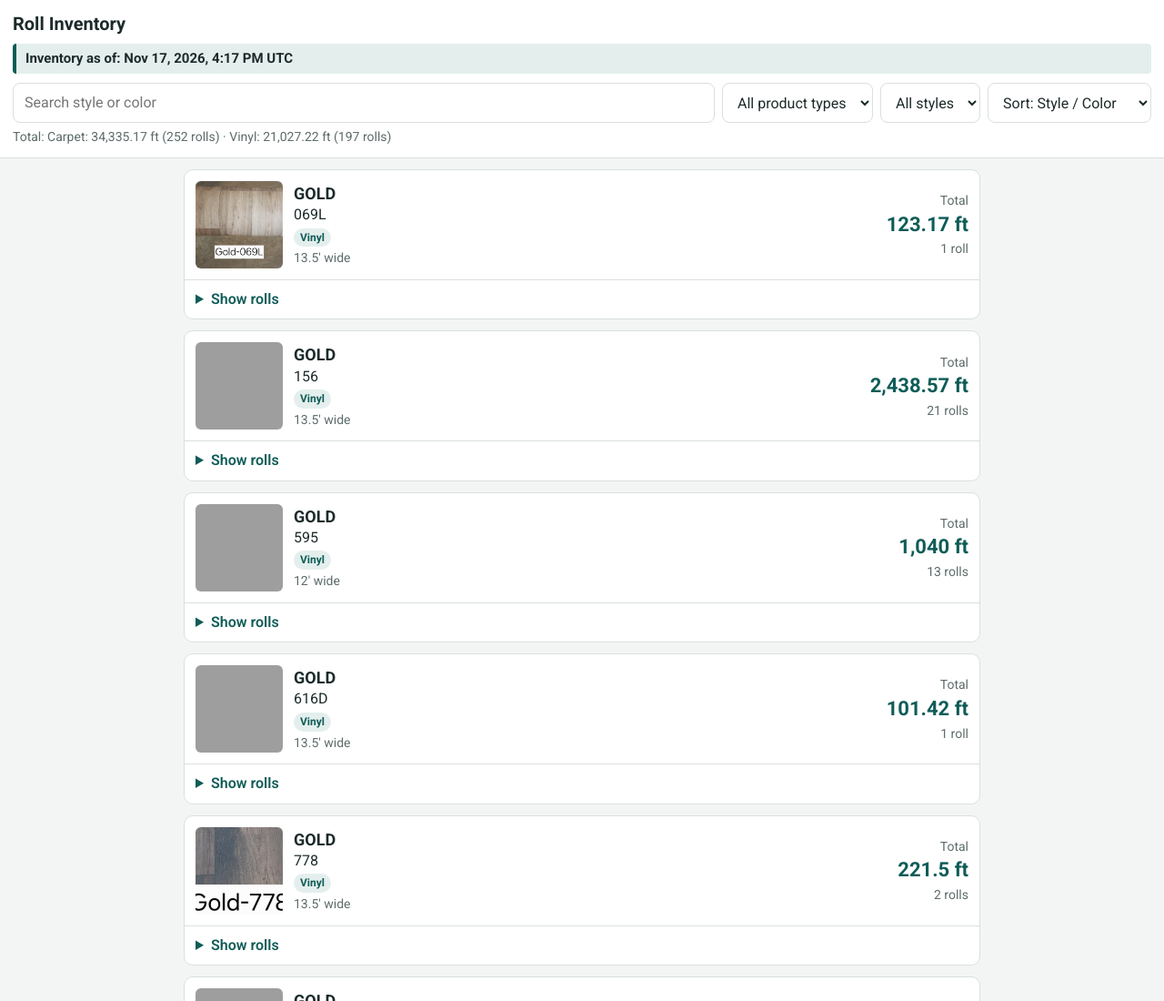
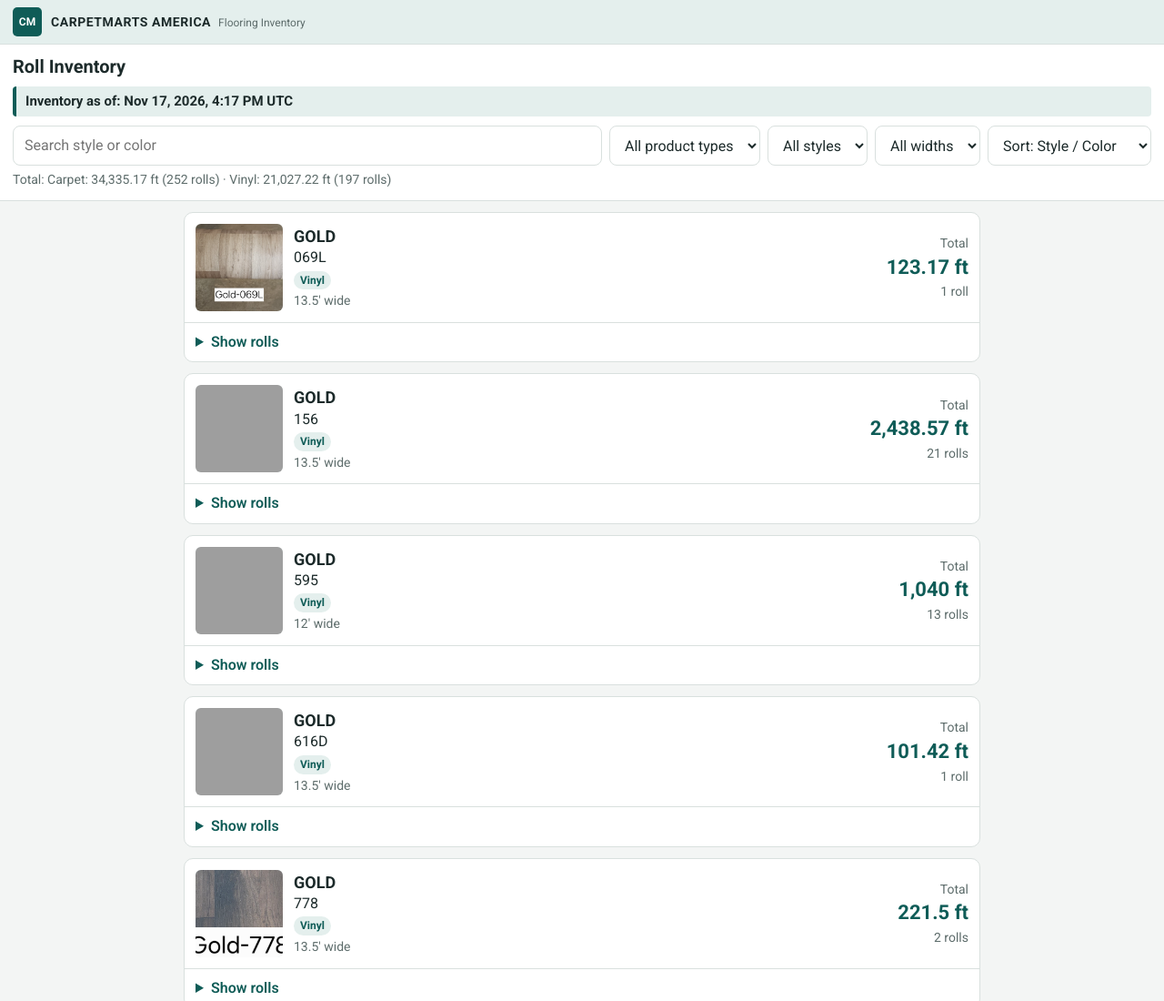
Before and after one commit to concordaldon1/catalog-test, a plain HTML site: page index.html in a window 1280 px wide. Shown: the top 1100 px of the page at 91% size. Drawn offline with Linux system fonts and the light colour scheme; grey boxes are pictures that could not be loaded.

Commit message:
Added brand banner

```diff
--- a/index.html
+++ b/index.html
@@ -14,6 +14,10 @@
 body{margin:0;background:var(--bg);color:var(--ink);font:16px/1.4 "Roboto","Segoe UI",system-ui,sans-serif}
 header{position:sticky;top:0;z-index:5;background:var(--card);border-bottom:1px solid var(--line);padding:12px 14px}
 h1{margin:0 0 8px;font-size:20px;font-weight:700}
+.brand-banner{display:flex;align-items:center;gap:10px;margin:-12px -14px 10px;padding:8px 14px;background:var(--accent2);border-bottom:1px solid var(--line)}
+.brand-mark{display:grid;place-items:center;width:32px;height:32px;flex:none;border-radius:5px;background:var(--accent);color:#fff;font-size:12px;font-weight:700}
+.brand-name{font-size:14px;font-weight:700;color:var(--ink);letter-spacing:.04em;text-transform:uppercase}
+.brand-caption{margin-left:8px;color:var(--mute);font-size:12px}
 .bar{display:flex;gap:8px;flex-wrap:wrap}
 input,select,button{font:inherit;padding:10px 12px;border:1px solid var(--line);border-radius:8px;background:var(--card);color:var(--ink)}
 input[type=search]{flex:1 1 200px;min-width:0}
@@ -50,12 +54,17 @@ img.ph{cursor:zoom-in}
 </head>
 <body>
 <header>
+  <div class="brand-banner">
+    <span class="brand-mark" aria-hidden="true">CM</span>
+    <span><span class="brand-name">Carpetmarts America</span><span class="brand-caption">Flooring Inventory</span></span>
+  </div>
   <h1>Roll Inventory</h1>
   <p class="asof" id="asof">Inventory as of: loading…</p>
   <div class="bar">
     <input id="q" type="search" placeholder="Search style or color" aria-label="Search">
     <select id="typ" aria-label="Filter by type" hidden><option value="">All product types</option></select>
     <select id="sty" aria-label="Filter by style"><option value="">All styles</option></select>
+    <select id="wdt" aria-label="Filter by product width"><option value="">All widths</option></select>
     <select id="sort" aria-label="Sort"><option value="name">Sort: Style / Color</option><option value="most">Sort: Most in stock</option></select>
   </div>
   <p class="sum" id="sum"></p>
@@ -72,7 +81,7 @@ img.ph{cursor:zoom-in}
 // Settings: change these if your file or folder names differ.
 var CSV_FILE = 'inventory.csv', PHOTO_DIR = 'photos/', PHOTO_MANIFEST = 'photos/manifest.json', PHOTO_EXT = ['jpg','jpeg','png','webp'];
 var PAGE_SIZE = 20;   // style/color entries shown at a time
-var rows = [], shown = PAGE_SIZE;
+var rows = [], listedRows = [], shown = PAGE_SIZE;
 var photoFiles = new Set(), searchTimer = null, photoManifestFailed = false;
 var photoObserver = 'IntersectionObserver' in window ? new IntersectionObserver(function(entries){
   entries.forEach(function(entry){ if (entry.isIntersecting){ photoObserver.unobserve(entry.target); loadPhoto(entry.target); } });
@@ -115,13 +124,12 @@ function load(text){
   var hasPhotoByItem = {};
   data.forEach(function(r){ if (photoCandidates(r).length) hasPhotoByItem[photoKey(r)] = true; });
   var listedData = data.filter(function(r){ return hasPhotoByItem[photoKey(r)]; });
+  listedRows = listedData;
   listedData.forEach(function(r){ if (r.type) types[r.type] = 1; });
   var typeList = Object.keys(types).sort();
   typSel.innerHTML = '<option value="">All product types</option>' + typeList.map(function(t){ return '<option>' + esc(t) + '</option>'; }).join('');
   typSel.hidden = typeList.length < 2;   // only show the filter when the CSV has more than one type
-  var sel = document.getElementById('sty'), names = {};
-  listedData.forEach(function(r){ names[r.style + (r.sn && r.sn !== r.style ? ' (' + r.sn + ')' : '')] = 1; });
-  sel.innerHTML = '<option value="">All styles</option>' + Object.keys(names).sort(naturalCompare).map(function(n){return '<option>' + esc(n) + '</option>';}).join('');
+  refreshDependentFilters();
   render();
 }
 
@@ -131,6 +139,35 @@ function unitForType(type){ return type === 'Carpet Tile' ? 'yds' : 'ft'; }
 function colorLabel(r){ return r.color && r.cn && r.color !== r.cn ? r.color + ' (' + r.cn + ')' : (r.color || r.cn); }
 function styleLabel(r){ return r.style + (r.sn && r.sn !== r.style ? ' (' + r.sn + ')' : ''); }
 function naturalCompare(a,b){ return String(a || '').localeCompare(String(b || ''), undefined, {numeric:true, sensitivity:'base'}); }
+function uniqueSorted(values){
+  var unique = {};
+  values.forEach(function(value){ if (value) unique[value] = 1; });
+  return Object.keys(unique).sort(naturalCompare);
+}
+function refreshDependentFilters(resetStyleAndWidth){
+  var typeSel = document.getElementById('typ'), styleSel = document.getElementById('sty'), widthSel = document.getElementById('wdt');
+  if (resetStyleAndWidth){ styleSel.value = ''; widthSel.value = ''; }
+  var type = typeSel.value, style = styleSel.value, width = widthSel.value;
+  function matching(skip){
+    return listedRows.filter(function(r){
+      if (skip !== 'type' && type && r.type !== type) return false;
+      if (skip !== 'style' && style && styleLabel(r) !== style) return false;
+      if (skip !== 'width' && width && String(r.width || '').trim() !== width) return false;
+      return true;
+    });
+  }
+  var validStyles = uniqueSorted(matching('style').map(styleLabel));
+  if (style && validStyles.indexOf(style) < 0){ style = ''; styleSel.value = ''; }
+  var validWidths = uniqueSorted(matching('width').map(function(r){return String(r.width || '').trim();}));
+  if (width && validWidths.indexOf(width) < 0){ width = ''; widthSel.value = ''; }
+  var styles = uniqueSorted(matching('style').map(styleLabel));
+  var widths = uniqueSorted(matching('width').map(function(r){return String(r.width || '').trim();}));
+  styleSel.innerHTML = '<option value="">All styles</option>' + styles.map(function(value){ return '<option value="' + esc(value) + '">' + esc(value) + '</option>'; }).join('');
+  widthSel.innerHTML = '<option value="">All widths</option>' + widths.map(function(value){ return '<option value="' + esc(value) + '">' + esc(value) + '\u2032</option>'; }).join('');
+  styleSel.value = style;
+  widthSel.value = width;
+  widthSel.disabled = widths.length === 0;
+}
 function compareStyleColor(a,b){
   var result = naturalCompare(styleLabel(a.r), styleLabel(b.r));
   if (result) return result;
@@ -160,11 +197,12 @@ function photoCandidates(r){
 
 function render(){
   var q = document.getElementById('q').value.trim().toLowerCase();
-  var typ = document.getElementById('typ').value, sty = document.getElementById('sty').value, sort = document.getElementById('sort').value;
+  var typ = document.getElementById('typ').value, sty = document.getElementById('sty').value, width = document.getElementById('wdt').value, sort = document.getElementById('sort').value;
   var groups = {};
   rows.forEach(function(r){
     if (typ && r.type !== typ) return;
     if (sty && styleLabel(r) !== sty) return;
+    if (width && String(r.width || '').trim() !== width) return;
     var hay = (styleLabel(r) + ' ' + colorLabel(r)).toLowerCase();
     if (q && !q.split(/\s+/).every(function(t){ return hay.indexOf(t) > -1; })) return;
     var k = [r.type, r.sn || r.style, r.cn || r.color, r.width].join('|');
@@ -237,7 +275,9 @@ function scheduleSearch(){
   searchTimer = setTimeout(function(){ shown = PAGE_SIZE; render(); }, 250);
 }
 document.getElementById('q').addEventListener('input', scheduleSearch);
-['typ','sty','sort'].forEach(function(id){ document.getElementById(id).addEventListener('input', function(){ shown = PAGE_SIZE; render(); }); });
+document.getElementById('typ').addEventListener('change', function(){ refreshDependentFilters(true); shown = PAGE_SIZE; render(); });
+['sty','wdt'].forEach(function(id){ document.getElementById(id).addEventListener('change', function(){ refreshDependentFilters(false); shown = PAGE_SIZE; render(); }); });
+document.getElementById('sort').addEventListener('change', function(){ shown = PAGE_SIZE; render(); });
 document.getElementById('q').placeholder = 'Search style or color';
 
 function fallback(){
```
